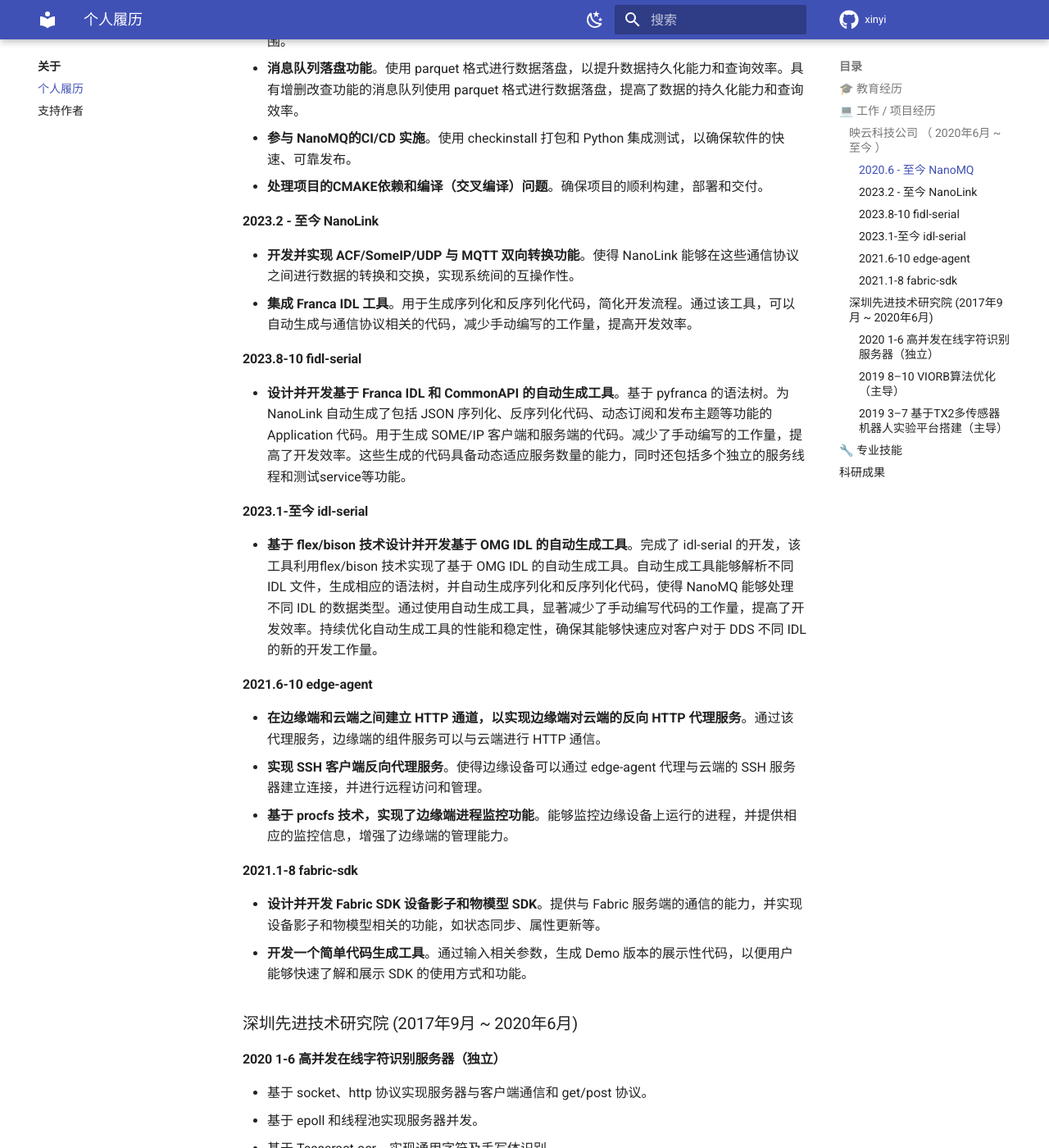
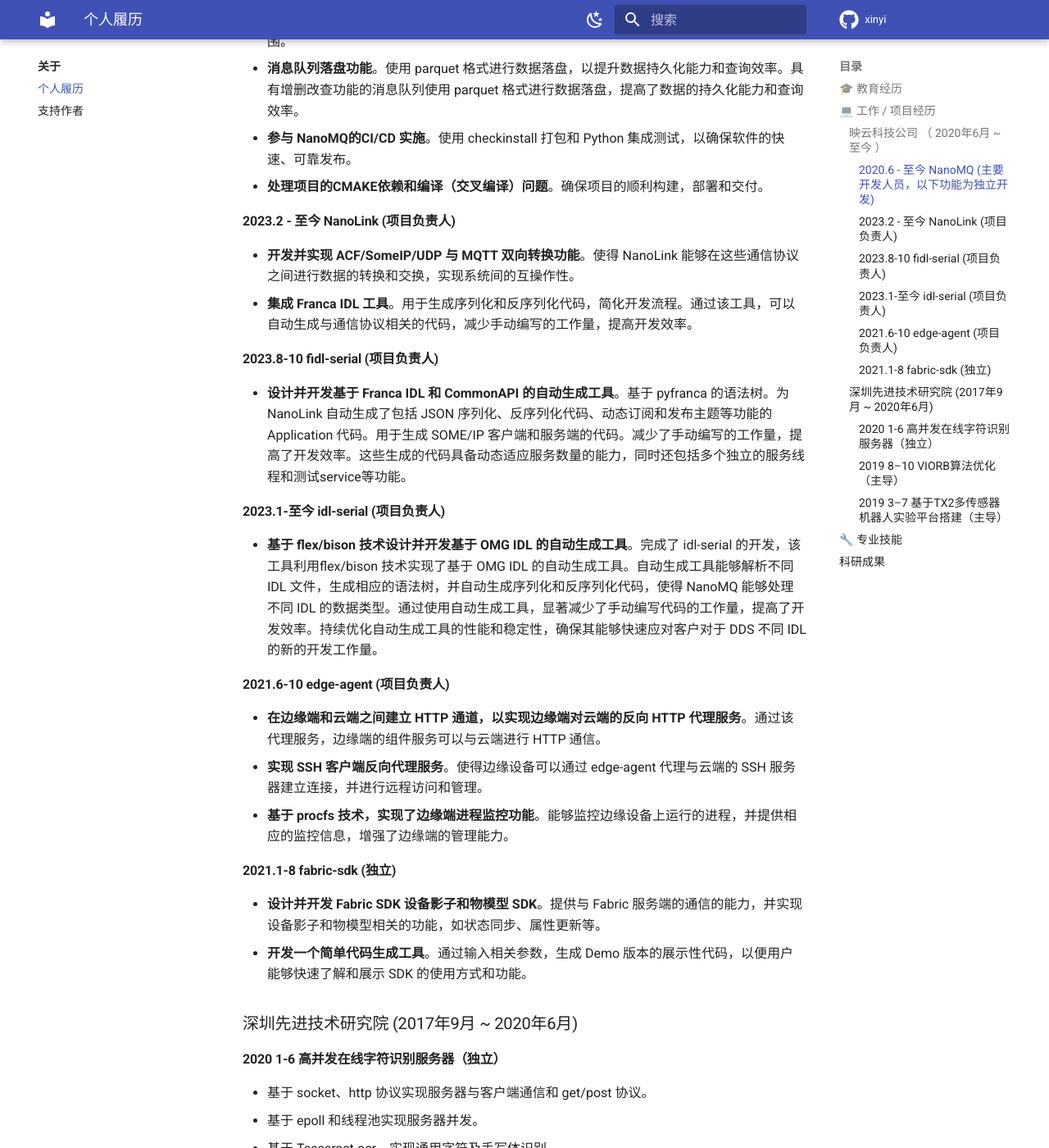
Before and after one commit to xinyi-xs/xinyi-xs.github.io, an MkDocs documentation site: the page built from docs/about/cv-full.md, in a window 1280 px wide and 1400 px high, scrolled down 968 px. Shown: the whole window at 82% size. Built offline with MkDocs 1.6.1 and Material for MkDocs 9.7.7, drawn with Linux system fonts in a browser that asks for light colours; comment, search, counter and statistics services are not loaded.

Commit message:
* NEW [cv-full] update cv.

```diff
--- a/docs/about/cv-full.md
+++ b/docs/about/cv-full.md
@@ -37,7 +37,7 @@
 
 ## 💻 工作 / 项目经历
 ### 映云科技公司 （ 2020年6月 ~ 至今 ）
-#### 2020.6 - 至今 [NanoMQ](https://github.com/nanomq/nanomq)
+#### 2020.6 - 至今 [NanoMQ](https://github.com/nanomq/nanomq) (主要开发人员，以下功能为独立开发)
 - **优化主题消息匹配**。与开发团队合作，通过实现前缀树数据结构优化主题消息匹配，显著提升吞吐率，增强了 NanoMQ 的整体性能。
 - **MQTTV5 相关特性支持**（共享订阅，主题别名，订阅标识符，桥接主题过滤器）。使 NanoMQ 能够满足更多复杂的通信需求，提高了系统的灵活性和扩展性。
 - **设计并引入基于 SQL 语句的规则引擎模块**。使其能够实现物联网数据的提取、过滤、转换、存储和处理，支持与 MySQL、Sqlite 等数据库的灵活集成，以及数据转发到新的主题，以加速应用集成和业务创新。规则引擎模块为物联网数据处理提供了强大而灵活的解决方案，无需编写代码，实现了一站式的数据处理和集成，促进了业务创新。
@@ -46,22 +46,22 @@
 - **消息队列落盘功能**。使用 parquet 格式进行数据落盘，以提升数据持久化能力和查询效率。具有增删改查功能的消息队列使用 parquet 格式进行数据落盘，提高了数据的持久化能力和查询效率。
 - **参与 NanoMQ的CI/CD 实施**。使用 checkinstall 打包和 Python 集成测试，以确保软件的快速、可靠发布。
 - **处理项目的CMAKE依赖和编译（交叉编译）问题**。确保项目的顺利构建，部署和交付。
-#### 2023.2 - 至今 NanoLink
+#### 2023.2 - 至今 NanoLink (项目负责人)
 - **开发并实现 ACF/SomeIP/UDP 与 MQTT 双向转换功能**。使得 NanoLink 能够在这些通信协议之间进行数据的转换和交换，实现系统间的互操作性。
 - **集成 Franca IDL 工具**。用于生成序列化和反序列化代码，简化开发流程。通过该工具，可以自动生成与通信协议相关的代码，减少手动编写的工作量，提高开发效率。
 
-#### 2023.8-10 fidl-serial
+#### 2023.8-10 fidl-serial (项目负责人)
 - **设计并开发基于 Franca IDL 和 CommonAPI 的自动生成工具**。基于 pyfranca 的语法树。为 NanoLink 自动生成了包括 JSON 序列化、反序列化代码、动态订阅和发布主题等功能的 Application 代码。用于生成 SOME/IP 客户端和服务端的代码。减少了手动编写的工作量，提高了开发效率。这些生成的代码具备动态适应服务数量的能力，同时还包括多个独立的服务线程和测试service等功能。
 
-#### 2023.1-至今 idl-serial
+#### 2023.1-至今 idl-serial (项目负责人)
 - **基于 flex/bison 技术设计并开发基于 OMG IDL 的自动生成工具**。完成了 idl-serial 的开发，该工具利用flex/bison 技术实现了基于 OMG IDL 的自动生成工具。自动生成工具能够解析不同 IDL 文件，生成相应的语法树，并自动生成序列化和反序列化代码，使得 NanoMQ 能够处理不同 IDL 的数据类型。通过使用自动生成工具，显著减少了手动编写代码的工作量，提高了开发效率。持续优化自动生成工具的性能和稳定性，确保其能够快速应对客户对于 DDS 不同 IDL 的新的开发工作量。
 
-#### 2021.6-10 edge-agent
+#### 2021.6-10 edge-agent (项目负责人)
 - **在边缘端和云端之间建立 HTTP 通道，以实现边缘端对云端的反向 HTTP 代理服务**。通过该代理服务，边缘端的组件服务可以与云端进行 HTTP 通信。
 - **实现 SSH 客户端反向代理服务**。使得边缘设备可以通过 edge-agent 代理与云端的 SSH 服务器建立连接，并进行远程访问和管理。
 - **基于 procfs 技术，实现了边缘端进程监控功能**。能够监控边缘设备上运行的进程，并提供相应的监控信息，增强了边缘端的管理能力。
 
-#### 2021.1-8 fabric-sdk
+#### 2021.1-8 fabric-sdk (独立)
 - **设计并开发 Fabric SDK 设备影子和物模型 SDK**。提供与 Fabric 服务端的通信的能力，并实现设备影子和物模型相关的功能，如状态同步、属性更新等。
 - **开发一个简单代码生成工具**。通过输入相关参数，生成 Demo 版本的展示性代码，以便用户能够快速了解和展示 SDK 的使用方式和功能。
 
```
